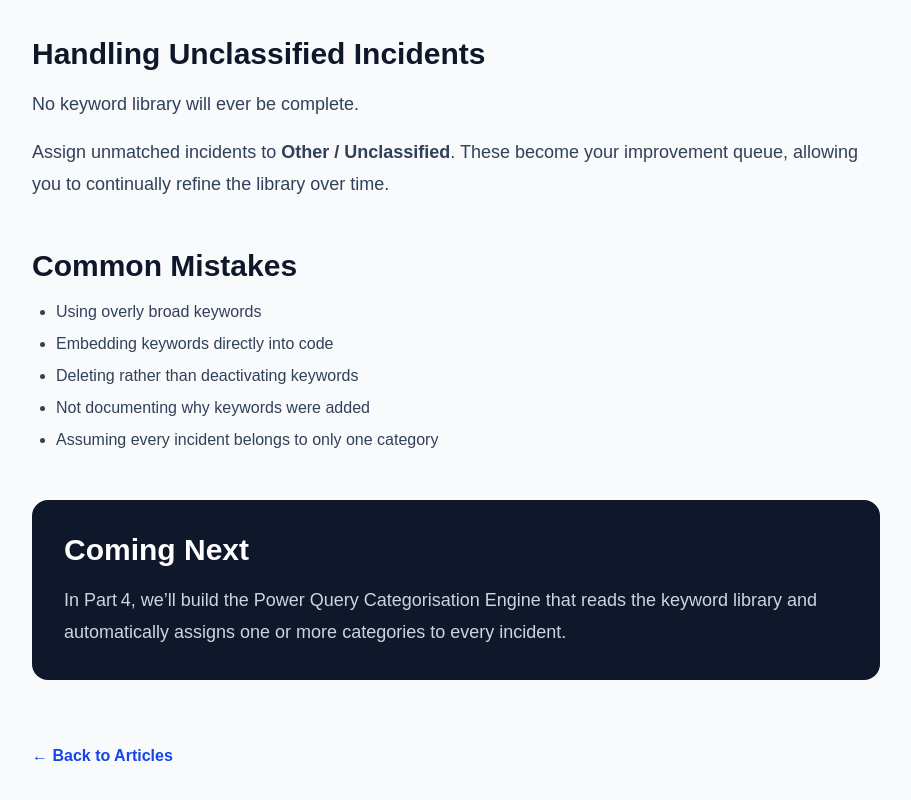
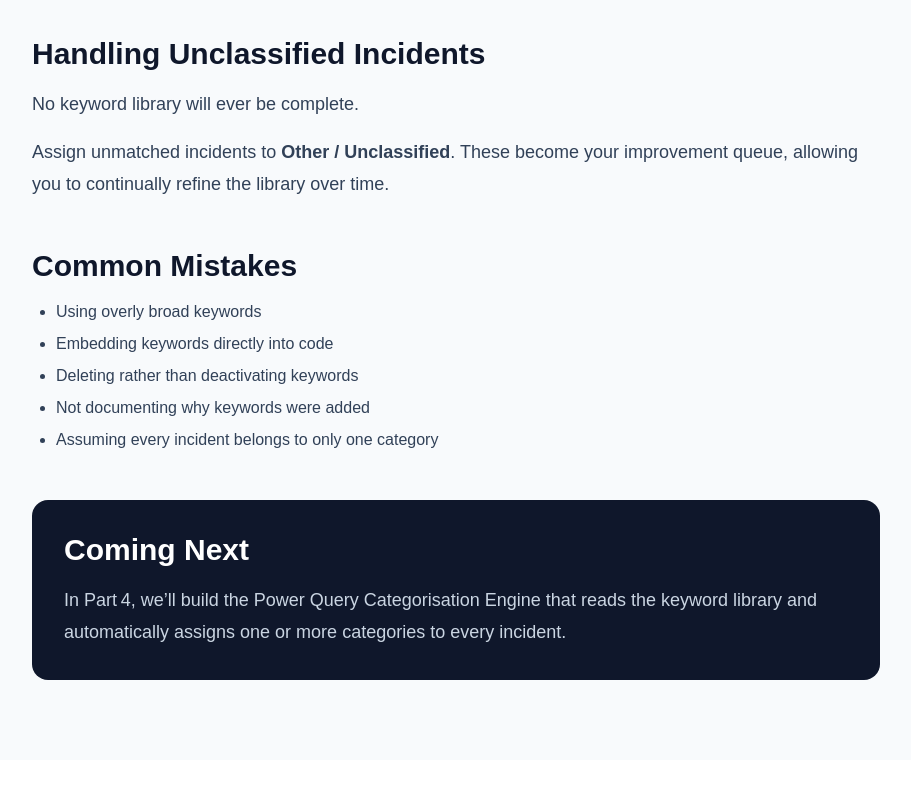
Before and after one commit to 24Mark8/templatecanvasiq, a Next.js app: page /articles/part-3 in a window 1280 px wide. Shown: the part 2229-3029 px from the top of the page, without its empty margins (184-1095 px from the left). After the commit the page ends 2989 px from the top, so only its background shows below. Built offline with nearby package versions, Linux system fonts and the light colour scheme.

Commit message:
Update page.tsx

```diff
--- a/app/articles/part-3/page.tsx
+++ b/app/articles/part-3/page.tsx
@@ -214,14 +214,9 @@ export default function ArticlePart3() {
 
         </div>
 
-        <div className="mt-16">
-          <Link
-            href="/articles"
-            className="font-semibold text-blue-700 hover:text-blue-800"
-          >
-            ← Back to Articles
-          </Link>
-        </div>
+
+
+
 
       </article>
     </main>
```
